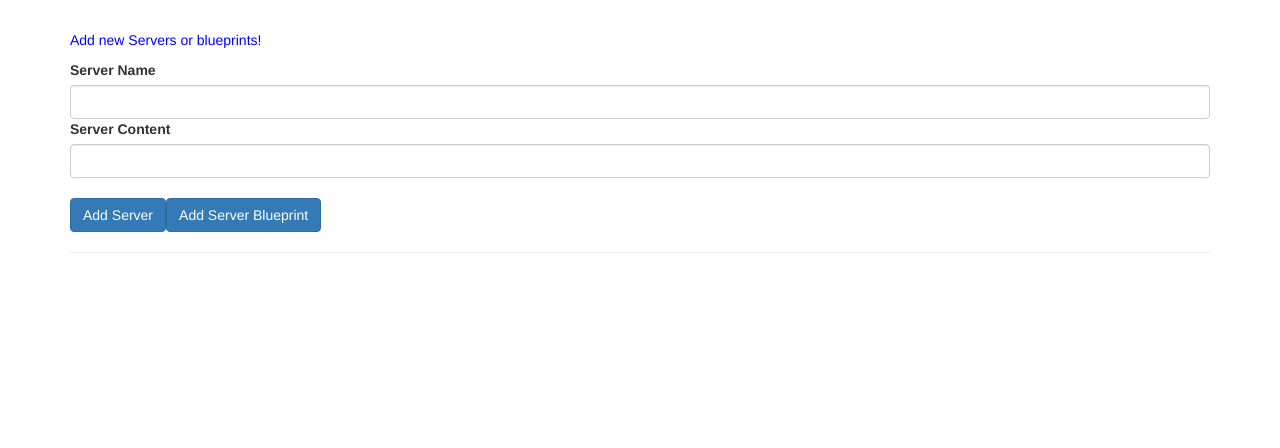
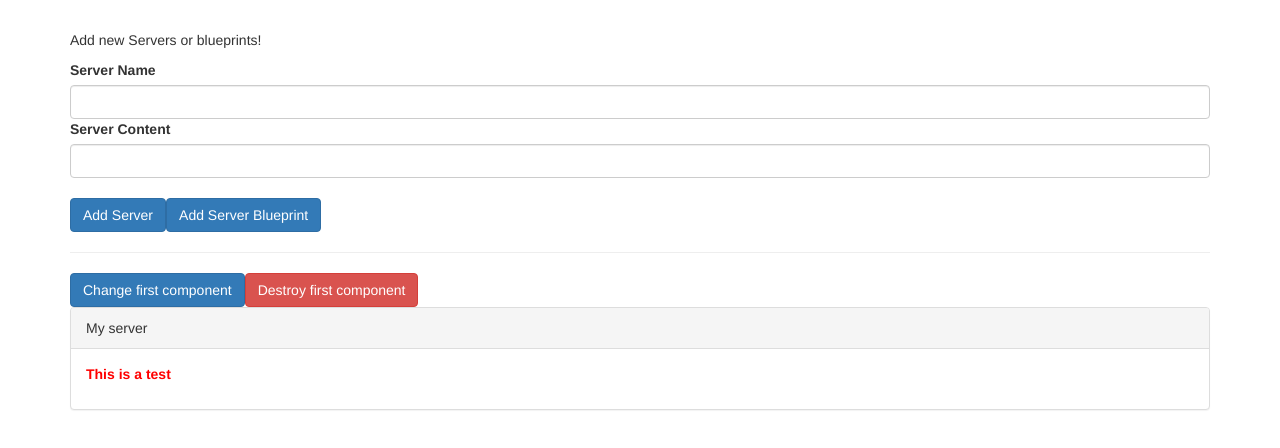
Before and after one commit to amedinae/AngularCourse, an Angular app: page / in a window 1280 px wide. Shown: the top 448 px of the page. Built offline with nearby package versions, Linux system fonts and the light colour scheme.

Commit message:
Chapter 5 end

```diff
--- a/src/app/app.component.css
+++ b/src/app/app.component.css
@@ -1,7 +1,3 @@
 .container {
   margin-top: 30px;
 }
-
-p {
-  color: blue;
-}
--- a/src/app/app.component.html
+++ b/src/app/app.component.html
@@ -1,34 +1,25 @@
 <div class="container">
+  <app-cockpit
+    (serverCreated)="onServerAdded($event)"
+    (blueprintCreated)="onBlueprintAdded($event)"
+  ></app-cockpit>
+  <hr />
   <div class="row">
     <div class="col-xs-12">
-      <p>Add new Servers or blueprints!</p>
-      <label>Server Name</label>
-      <input type="text" class="form-control" [(ngModel)]="newServerName">
-      <label>Server Content</label>
-      <input type="text" class="form-control" [(ngModel)]="newServerContent">
-      <br>
-      <button
-        class="btn btn-primary"
-        (click)="onAddServer()">Add Server</button>
-      <button
-        class="btn btn-primary"
-        (click)="onAddBlueprint()">Add Server Blueprint</button>
-    </div>
-  </div>
-  <hr>
-  <div class="row">
-    <div class="col-xs-12">
-      <div
-        class="panel panel-default"
-        *ngFor="let element of serverElements">
-        <div class="panel-heading">{{ element.name }}</div>
-        <div class="panel-body">
-          <p>
-            <strong *ngIf="element.type === 'server'" style="color: red">{{ element.content }}</strong>
-            <em *ngIf="element.type === 'blueprint'">{{ element.content }}</em>
-          </p>
-        </div>
-      </div>
+      <button class="btn btn-primary" (click)="onChangeFirst()">Change first component</button>
+      <button class="btn btn-danger" (click)="onDestroyFirst()">Destroy first component</button>
+      <app-server-element
+        *ngFor="let serverElement of serverElements"
+        [svrElement]="serverElement"
+        [name]="serverElement.name"
+      >
+        <p #contentParagraph>
+          <strong *ngIf="serverElement.type === 'server'" style="color: red">{{
+            serverElement.content
+          }}</strong>
+          <em *ngIf="serverElement.type === 'blueprint'">{{ serverElement.content }}</em>
+        </p></app-server-element
+      >
     </div>
   </div>
 </div>
--- a/src/app/app.component.ts
+++ b/src/app/app.component.ts
@@ -3,26 +3,38 @@ import { Component } from '@angular/core';
 @Component({
   selector: 'app-root',
   templateUrl: './app.component.html',
-  styleUrls: ['./app.component.css']
+  styleUrls: ['./app.component.css'],
 })
 export class AppComponent {
-  serverElements = [];
-  newServerName = '';
-  newServerContent = '';
+  serverElements = [
+    {
+      type: 'server',
+      name: 'My server',
+      content: 'This is a test',
+    },
+  ];
 
-  onAddServer() {
+  onServerAdded(serverData: { name: string; content: string }) {
     this.serverElements.push({
       type: 'server',
-      name: this.newServerName,
-      content: this.newServerContent
+      name: serverData.name,
+      content: serverData.content,
     });
   }
 
-  onAddBlueprint() {
+  onBlueprintAdded(blueprintData: { name: string; content: string }) {
     this.serverElements.push({
       type: 'blueprint',
-      name: this.newServerName,
-      content: this.newServerContent
+      name: blueprintData.name,
+      content: blueprintData.content,
     });
   }
+
+  onChangeFirst() {
+    this.serverElements[0].name = 'Changed';
+  }
+
+  onDestroyFirst() {
+    this.serverElements.splice(0, 1);
+  }
 }
--- a/src/app/app.module.ts
+++ b/src/app/app.module.ts
@@ -4,10 +4,14 @@ import { FormsModule } from '@angular/forms';
 
 
 import { AppComponent } from './app.component';
+import { CockpitComponent } from './cockpit/cockpit.component';
+import { ServerElementComponent } from './server-element/server-element.component';
 
 @NgModule({
   declarations: [
-    AppComponent
+    AppComponent,
+    CockpitComponent,
+    ServerElementComponent
   ],
   imports: [
     BrowserModule,
--- /dev/null
+++ b/src/app/cockpit/cockpit.component.html
@@ -0,0 +1,14 @@
+<div class="row">
+  <div class="col-xs-12">
+    <p>Add new Servers or blueprints!</p>
+    <label>Server Name</label>
+    <input type="text" class="form-control" #serverNameInput/>
+    <label>Server Content</label>
+    <input type="text" class="form-control" #serverContentInput/>
+    <br />
+    <button class="btn btn-primary" (click)="onAddServer(serverNameInput)">Add Server</button>
+    <button class="btn btn-primary" (click)="onAddBlueprint(serverNameInput)">
+      Add Server Blueprint
+    </button>
+  </div>
+</div>
--- /dev/null
+++ b/src/app/cockpit/cockpit.component.ts
@@ -0,0 +1,28 @@
+import { Component, Output, ViewChild, EventEmitter, ElementRef } from '@angular/core';
+
+@Component({
+  selector: 'app-cockpit',
+  templateUrl: './cockpit.component.html',
+  styleUrls: ['./cockpit.component.css'],
+})
+export class CockpitComponent {
+  @Output() serverCreated = new EventEmitter<{ name: string; content: string }>();
+  @Output() blueprintCreated = new EventEmitter<{ name: string; content: string }>();
+  // newServerName = '';
+  // newServerContent = '';
+  @ViewChild('serverContentInput') serverContentInput: ElementRef;
+
+  onAddServer(nameInput: HTMLInputElement) {
+    this.serverCreated.emit({
+      name: nameInput.value,
+      content: this.serverContentInput.nativeElement.value
+    });
+  }
+
+  onAddBlueprint(nameInput: HTMLInputElement) {
+    this.blueprintCreated.emit({
+      name: nameInput.value,
+      content: this.serverContentInput.nativeElement.value
+    });
+  }
+}
--- /dev/null
+++ b/src/app/server-element/server-element.component.css
@@ -0,0 +1,3 @@
+p {
+  color: blue;
+}
--- /dev/null
+++ b/src/app/server-element/server-element.component.html
@@ -0,0 +1,7 @@
+<div class="panel panel-default">
+  <!-- <div class="panel-heading">{{ element.name }}</div> -->
+  <div class="panel-heading" #heading>{{ name }}</div>
+  <div class="panel-body">
+    <ng-content></ng-content>
+  </div>
+</div>
--- /dev/null
+++ b/src/app/server-element/server-element.component.ts
@@ -0,0 +1,80 @@
+import {
+  AfterContentChecked,
+  AfterContentInit,
+  AfterViewChecked,
+  AfterViewInit,
+  Component,
+  ContentChild,
+  DoCheck,
+  ElementRef,
+  Input,
+  OnChanges,
+  OnDestroy,
+  OnInit,
+  SimpleChanges,
+  ViewChild,
+} from '@angular/core';
+
+@Component({
+  selector: 'app-server-element',
+  templateUrl: './server-element.component.html',
+  styleUrls: ['./server-element.component.css'],
+})
+export class ServerElementComponent
+  implements
+    OnInit,
+    OnChanges,
+    DoCheck,
+    AfterContentInit,
+    AfterContentChecked,
+    AfterViewInit,
+    AfterViewChecked,
+    OnDestroy
+{
+  @Input('svrElement') element: { type: string; name: string; content: string };
+  @Input() name: string;
+  @ViewChild('heading', { static: true }) header: ElementRef;
+  @ContentChild('contentParagraph', {static: true}) paragraph: ElementRef;
+
+  constructor() {
+    console.log('Server element constructor');
+  }
+
+  ngOnChanges(changes: SimpleChanges): void {
+    console.log('Server element onChanges');
+    console.log(changes);
+  }
+
+  ngOnInit(): void {
+    console.log('Server element onInit');
+    console.log('Text conten ' + this.header.nativeElement.textContent);
+    console.log('Text content of paragraph ' + this.paragraph.nativeElement.textContent);
+
+  }
+
+  ngDoCheck(): void {
+    console.log('Server element doCheck');
+  }
+
+  ngAfterContentInit(): void {
+    console.log('Server element afterContentInit');
+  }
+
+  ngAfterContentChecked(): void {
+    console.log('Server element afterContentChecked');
+  }
+
+  ngAfterViewInit(): void {
+    console.log('Server element afterViewInit');
+    console.log('Text content ' + this.header.nativeElement.textContent);
+    console.log('Text content of paragraph ' + this.paragraph.nativeElement.textContent);
+  }
+
+  ngAfterViewChecked(): void {
+    console.log('Server element afterViewChecked');
+  }
+
+  ngOnDestroy(): void {
+    console.log('Server element onDestroy');
+  }
+}
```
Also changed, not shown: src/app/shopping-list/shopping-edit/shopping-edit.component.html (deleted, +0 -23 lines), src/app/cockpit/cockpit.component.css (added).
